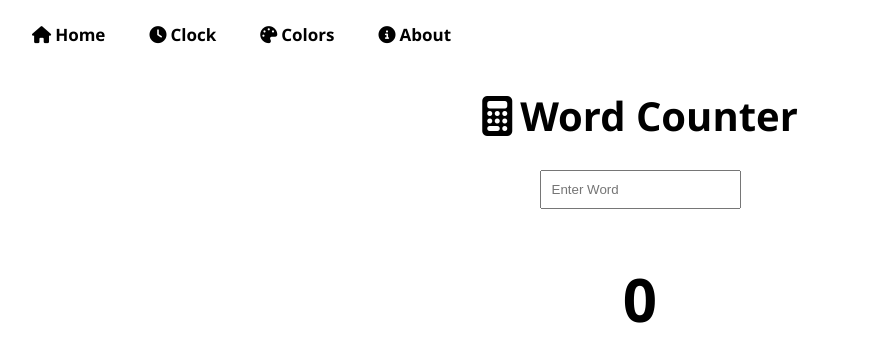
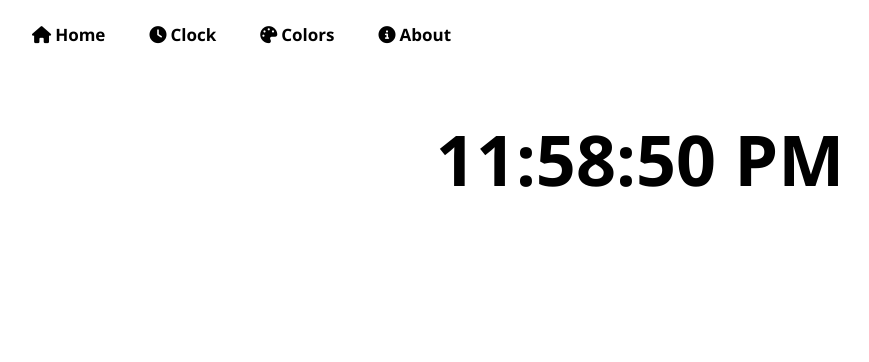
Before and after one commit to Sadman-123/Word_Counter, a React (Vite) app: page /word_counter in a window 1280 px wide. Shown: the top 362 px of the page, without its empty margins (0-869 px from the left). Built offline with nearby package versions, Linux system fonts and the light colour scheme.

Commit message:
Added Clock

```diff
--- a/src/App.jsx
+++ b/src/App.jsx
@@ -2,12 +2,14 @@ import React from 'react'
 import Heading from './component/Heading'
 import Input from './component/Input'
 import Nav from './pages/Nav'
+import Clock from './pages/Clock'
 const App = () => {
   return (
     <div>
       <Nav/>
-      <Heading/>
-      <Input/>
+      {/* <Heading/>
+      <Input/> */}
+      <Clock/>
     </div>
   )
 }
--- a/src/CSS/style.css
+++ b/src/CSS/style.css
@@ -56,3 +56,11 @@
 .navbar i{
     margin: 4px;
 }
+.clk{
+    margin-top: 50px;
+    text-align: center;
+}
+.clk h1{
+    font-family: 'Segoe UI', Tahoma, Geneva, Verdana, sans-serif;
+    font-size: 70px;
+}
--- /dev/null
+++ b/src/pages/Clock.jsx
@@ -0,0 +1,17 @@
+import React, { useState } from 'react'
+import '../CSS/style.css'
+const Clock = () => {
+const [time,settime]=useState("");
+let xx=()=>{
+    settime(new Date().toLocaleTimeString())
+}
+setInterval(xx,1000);
+  return (
+    <div className='clk'>
+        <h1>
+            {time}
+        </h1>
+    </div>
+  )
+}
+export default Clock
```
